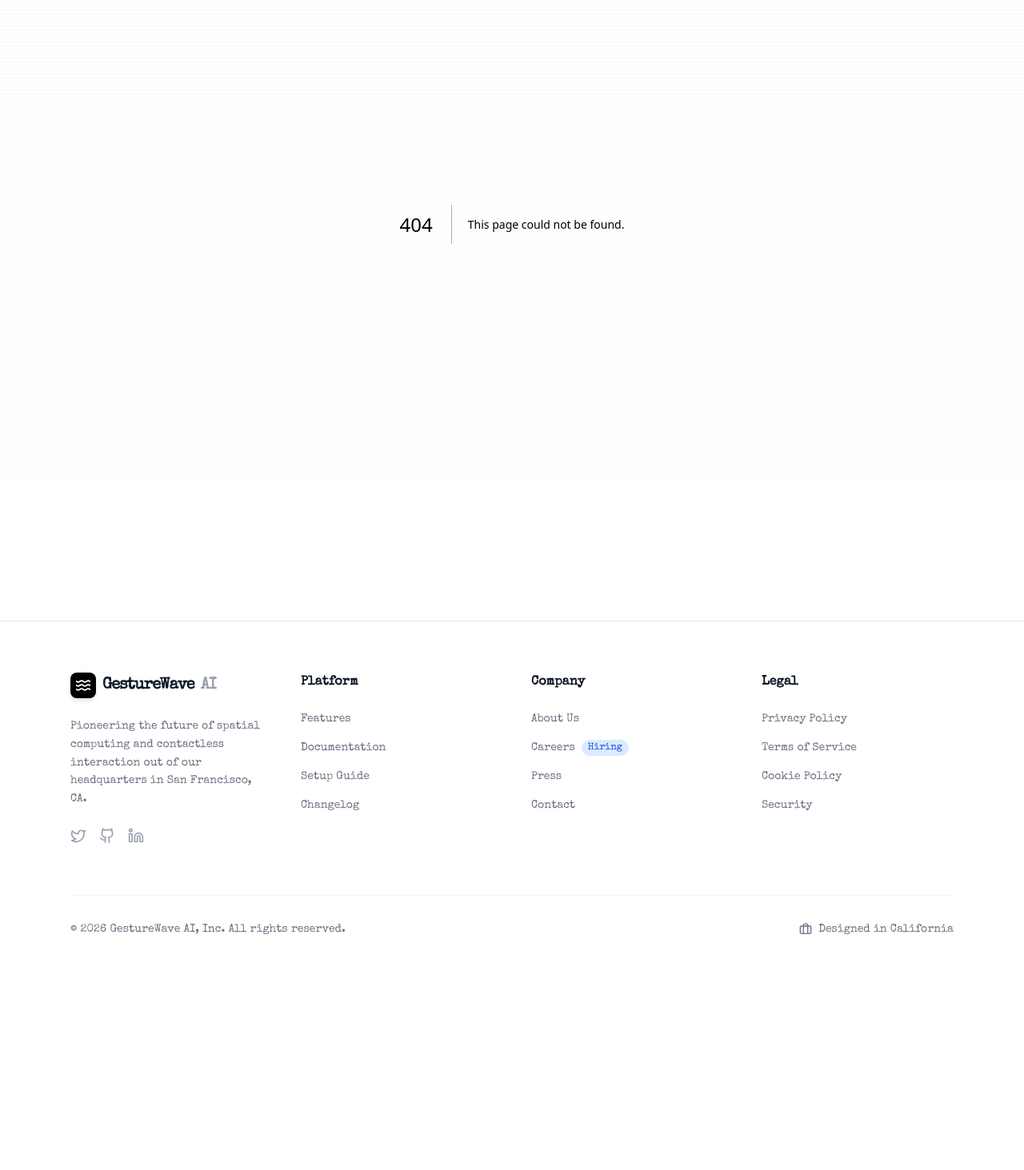
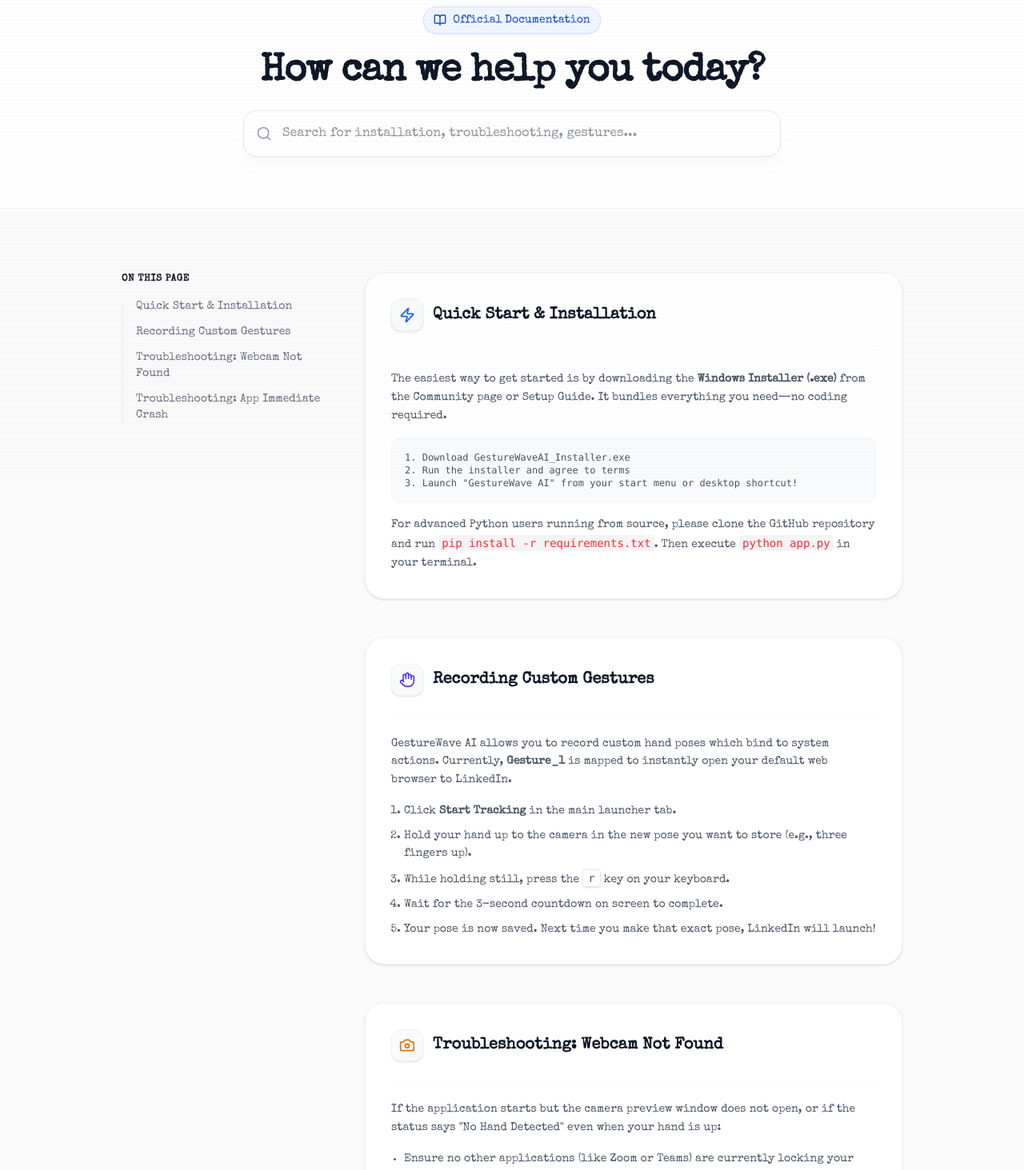
Before and after one commit to Annaa74/GestureWave-AI, a Next.js app in the folder frontend-app/: page /docs in a window 1280 px wide. Before the commit this address had no page. Shown: the part 200-1663 px from the top of the page at 80% size. Before the commit the page ends 1436 px from the top, so only its background shows below. Built offline with nearby package versions, Linux system fonts and the light colour scheme.

Commit message:
feat: add comprehensive interactive documentation page

```diff
--- /dev/null
+++ b/frontend-app/src/app/docs/page.tsx
@@ -0,0 +1,181 @@
+"use client";
+
+import { motion } from "framer-motion";
+import { BookOpen, Camera, Hand, AlertTriangle, Lightbulb, CheckCircle2, Search, Zap, Code } from "lucide-react";
+
+export default function DocsPage() {
+  const sections = [
+    {
+      id: "installation",
+      icon: <Zap className="w-5 h-5 text-blue-600" />,
+      title: "Quick Start & Installation",
+      content: (
+        <div className="space-y-4 text-gray-600 text-sm leading-relaxed">
+          <p>
+            The easiest way to get started is by downloading the <strong>Windows Installer (.exe)</strong> from the Community page or Setup Guide. It bundles everything you need—no coding required.
+          </p>
+          <div className="bg-gray-50 p-4 rounded-xl border border-gray-100 font-mono text-xs">
+            1. Download GestureWaveAI_Installer.exe
+            <br />
+            2. Run the installer and agree to terms
+            <br />
+            3. Launch "GestureWave AI" from your start menu or desktop shortcut!
+          </div>
+          <p>
+            For advanced Python users running from source, please clone the GitHub repository and run <code className="bg-gray-100 px-1 py-0.5 rounded text-red-500">pip install -r requirements.txt</code>. Then execute <code className="bg-gray-100 px-1 py-0.5 rounded text-red-500">python app.py</code> in your terminal.
+          </p>
+        </div>
+      )
+    },
+    {
+      id: "custom-gestures",
+      icon: <Hand className="w-5 h-5 text-indigo-600" />,
+      title: "Recording Custom Gestures",
+      content: (
+        <div className="space-y-4 text-gray-600 text-sm leading-relaxed">
+          <p>
+            GestureWave AI allows you to record custom hand poses which bind to system actions. Currently, <strong>Gesture_1</strong> is mapped to instantly open your default web browser to LinkedIn.
+          </p>
+          <ol className="list-decimal list-outside ml-4 space-y-2">
+            <li>Click <strong>Start Tracking</strong> in the main launcher tab.</li>
+            <li>Hold your hand up to the camera in the new pose you want to store (e.g., three fingers up).</li>
+            <li>While holding still, press the <kbd className="font-mono bg-white border border-gray-200 px-1.5 py-0.5 rounded shadow-sm">r</kbd> key on your keyboard.</li>
+            <li>Wait for the 3-second countdown on screen to complete.</li>
+            <li>Your pose is now saved. Next time you make that exact pose, LinkedIn will launch!</li>
+          </ol>
+        </div>
+      )
+    },
+    {
+      id: "troubleshoot-camera",
+      icon: <Camera className="w-5 h-5 text-amber-600" />,
+      title: "Troubleshooting: Webcam Not Found",
+      content: (
+        <div className="space-y-4 text-gray-600 text-sm leading-relaxed">
+          <p>
+            If the application starts but the camera preview window does not open, or if the status says "No Hand Detected" even when your hand is up:
+          </p>
+          <ul className="list-disc list-outside ml-4 space-y-2">
+            <li>Ensure no other applications (like Zoom or Teams) are currently locking your webcam.</li>
+            <li>Navigate to the <strong>Settings</strong> tab inside the Launcher.</li>
+            <li>Change the <strong>Camera Index</strong> from <code className="bg-gray-100 px-1 py-0.5 rounded">0</code> to <code className="bg-gray-100 px-1 py-0.5 rounded">1</code> or <code className="bg-gray-100 px-1 py-0.5 rounded">2</code> based on your USB configuration.</li>
+            <li>Click <strong>Apply Settings</strong> and restart the tracking.</li>
+          </ul>
+        </div>
+      )
+    },
+    {
+      id: "troubleshoot-crash",
+      icon: <AlertTriangle className="w-5 h-5 text-red-600" />,
+      title: "Troubleshooting: App Immediate Crash",
+      content: (
+        <div className="space-y-4 text-gray-600 text-sm leading-relaxed">
+          <p>
+            If you are running the project from source and receive an <code className="bg-gray-100 px-1 py-0.5 rounded text-red-500">ImportError: numpy.core.multiarray</code>, this happens if your system's NumPy version is incompatible with MediaPipe's compilation.
+          </p>
+          <div className="bg-red-50 p-4 rounded-xl border border-red-100">
+            <div className="flex items-center gap-2 mb-2 font-bold text-red-800">
+              <CheckCircle2 className="w-4 h-4" /> Solution
+            </div>
+            <p className="text-red-700">
+              We highly recommend strictly pinning your NumPy. Execute this command in your terminal manually: <br/><br/>
+              <code className="bg-white px-2 py-1 rounded shadow-sm text-red-600">pip install "numpy&lt;2"</code><br/><br/>
+              This will safely downgrade your numpy installation below v2.0 to resolve the architecture conflict.
+            </p>
+          </div>
+        </div>
+      )
+    }
+  ];
+
+  return (
+    <div className="bg-[#fafafa] min-h-screen">
+      {/* Header */}
+      <div className="bg-white border-b border-gray-100 pt-32 pb-16">
+        <div className="max-w-6xl mx-auto px-6 text-center">
+          <motion.div
+            initial={{ opacity: 0, y: -10 }}
+            animate={{ opacity: 1, y: 0 }}
+            transition={{ duration: 0.5 }}
+            className="inline-flex items-center gap-2 px-3 py-1.5 rounded-full bg-blue-50 border border-blue-100 text-blue-700 text-sm font-medium mb-6 shadow-sm"
+          >
+            <BookOpen className="w-4 h-4" /> Official Documentation
+          </motion.div>
+          <motion.h1
+            initial={{ opacity: 0, y: 20 }}
+            animate={{ opacity: 1, y: 0 }}
+            transition={{ delay: 0.1, duration: 0.5 }}
+            className="text-4xl md:text-5xl font-extrabold tracking-tight text-gray-900 mb-6"
+          >
+            How can we help you today?
+          </motion.h1>
+          <motion.div
+            initial={{ opacity: 0, y: 20 }}
+            animate={{ opacity: 1, y: 0 }}
+            transition={{ delay: 0.2, duration: 0.5 }}
+            className="relative max-w-2xl mx-auto"
+          >
+            <Search className="absolute left-4 top-1/2 -translate-y-1/2 w-5 h-5 text-gray-400" />
+            <input
+              type="text"
+              placeholder="Search for installation, troubleshooting, gestures..."
+              className="w-full pl-12 pr-4 py-4 rounded-2xl border border-gray-200 bg-white focus:outline-none focus:ring-2 focus:ring-blue-500 focus:border-transparent shadow-lg shadow-gray-200/20 text-gray-800"
+            />
+          </motion.div>
+        </div>
+      </div>
+
+      {/* Main Content */}
+      <div className="max-w-5xl mx-auto px-6 py-20 flex flex-col md:flex-row gap-12 items-start">
+
+        {/* Sidebar Nav */}
+        <div className="md:w-64 shrink-0 top-32 sticky hidden md:block">
+          <h3 className="font-bold text-gray-900 mb-4 uppercase text-xs tracking-wider">On this page</h3>
+          <ul className="space-y-3 border-l-2 border-gray-100">
+            {sections.map(section => (
+              <li key={section.id}>
+                <a href={`#${section.id}`} className="block pl-4 text-sm text-gray-500 hover:text-blue-600 hover:border-l-2 hover:-ml-[2px] hover:border-blue-600 transition-all">
+                  {section.title}
+                </a>
+              </li>
+            ))}
+          </ul>
+        </div>
+
+        {/* Content Body */}
+        <div className="flex-1 space-y-12">
+          {sections.map((section, idx) => (
+            <motion.div
+              id={section.id}
+              key={section.id}
+              initial={{ opacity: 0, y: 20 }}
+              animate={{ opacity: 1, y: 0 }}
+              transition={{ delay: 0.3 + (idx * 0.1), duration: 0.5 }}
+              className="scroll-mt-32 p-8 bg-white border border-gray-100 rounded-3xl shadow-sm"
+            >
+              <div className="flex items-center gap-3 mb-6">
+                <div className="w-10 h-10 rounded-xl bg-gray-50 flex items-center justify-center border border-gray-100 shadow-sm">
+                  {section.icon}
+                </div>
+                <h2 className="text-xl font-bold text-gray-900">{section.title}</h2>
+              </div>
+              <div className="w-full h-px bg-gray-50 mb-6" />
+              {section.content}
+            </motion.div>
+          ))}
+
+          <div className="mt-16 bg-gradient-to-r from-blue-600 to-indigo-600 rounded-3xl p-8 text-white shadow-xl shadow-blue-900/10 flex flex-col md:flex-row items-center justify-between gap-6">
+            <div>
+              <h3 className="text-xl font-bold mb-2 flex items-center gap-2"><Lightbulb className="w-6 h-6"/> Still need help?</h3>
+              <p className="text-blue-100 text-sm max-w-md">Our community forum and developers are highly active and waiting to help you optimize your gesture engine setup.</p>
+            </div>
+            <a href="/community" className="px-6 py-3 bg-white text-blue-700 font-bold text-sm rounded-full hover:scale-105 active:scale-95 transition-all shadow-md shrink-0">
+              Visit Community Forum
+            </a>
+          </div>
+        </div>
+
+      </div>
+    </div>
+  );
+}
--- a/frontend-app/src/components/navbar.tsx
+++ b/frontend-app/src/components/navbar.tsx
@@ -10,6 +10,7 @@ const NAV_LINKS = [
   { href: "/features",  label: "Features"    },
   { href: "/setup",     label: "Setup Guide" },
   { href: "/community", label: "Community"   },
+  { href: "/docs",      label: "Documentation"},
   { href: "/about",     label: "About"       },
 ];
 
```
